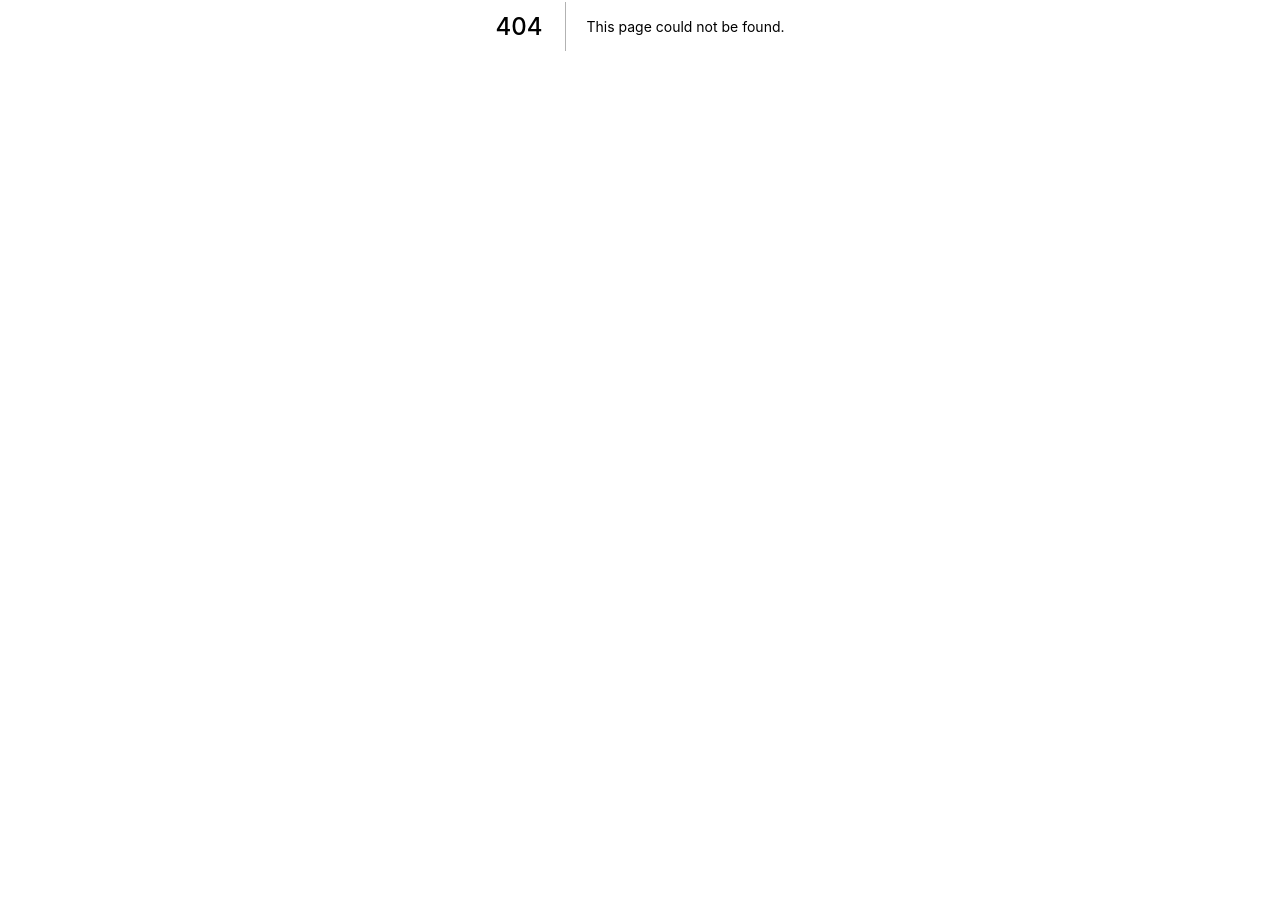
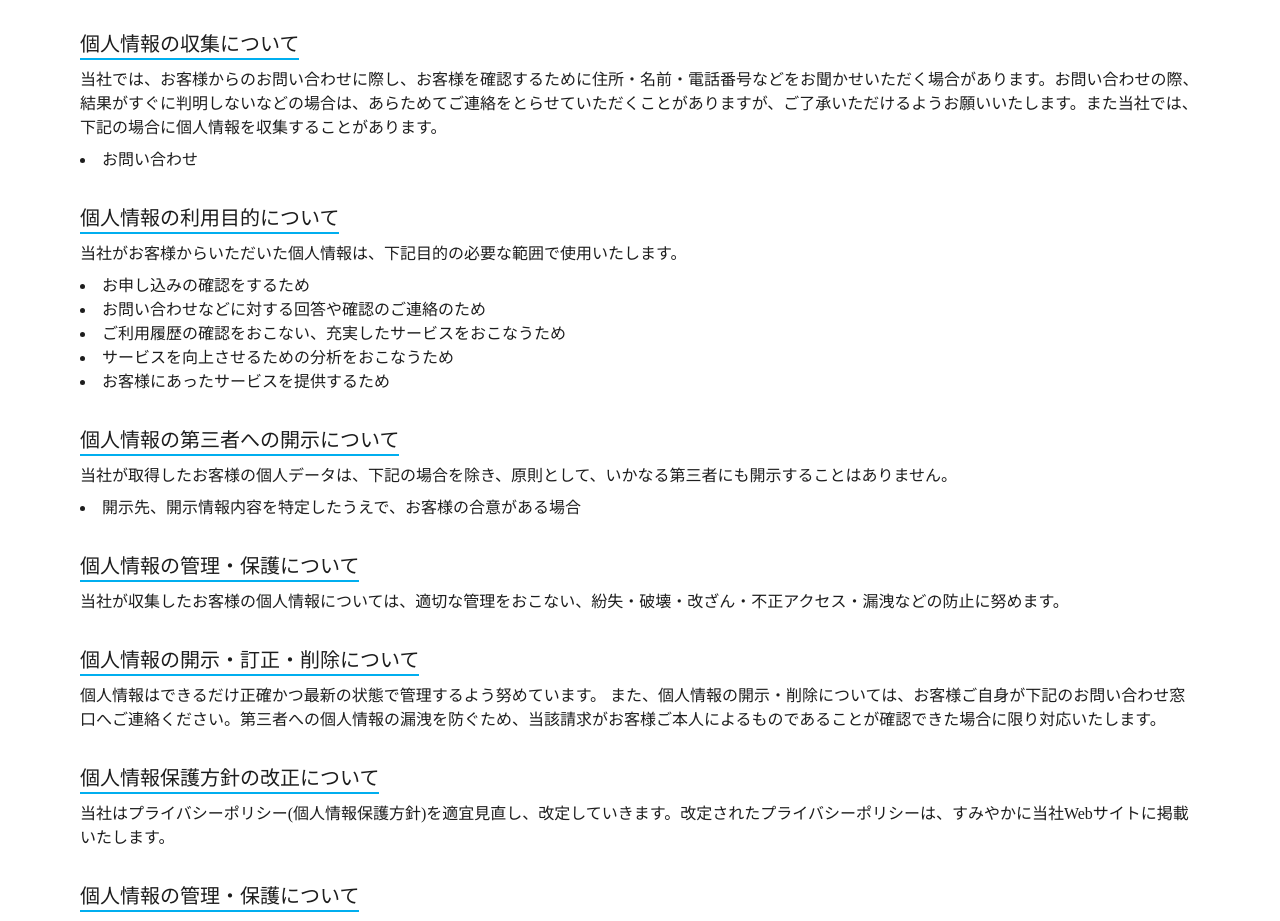
Before and after one commit to dcazrael/bellestate, a Next.js app: page /privacy in a window 1280 px wide. Before the commit this address had no page. Shown: the part 374-1295 px from the top of the page. Before the commit the page ends 800 px from the top, so only its background shows below. Built offline with nearby package versions, Linux system fonts and the light colour scheme; a web font is replaced by a local one.

Commit message:
adding privacy policy

```diff
--- /dev/null
+++ b/components/Section.tsx
@@ -0,0 +1,19 @@
+import React from 'react'
+
+type SectionProps = {
+  title: string
+  children: React.ReactNode
+}
+
+const Section = ({ title, children }: SectionProps) => {
+  return (
+    <section>
+      <h2 className="text-xl font-medium border-b-2 max-w-fit border-primary">
+        {title}
+      </h2>
+      <div className="mt-2 max-w-7xl">{children}</div>
+    </section>
+  )
+}
+
+export default Section
--- a/components/layout/Footer.tsx
+++ b/components/layout/Footer.tsx
@@ -1,7 +1,7 @@
 const Footer = () => {
   return (
     <footer className="flex flex-col justify-center w-full border-t border-primary">
-      <div className="w-full bg-gray">
+      <div className="w-full bg-gray-800">
         <div className="container flex flex-col justify-between px-8 mx-auto my-10 space-y-12 md:flex-row md:space-y-0 lg:px-20">
           <div className="w-full">
             <div className="hidden text-3xl md:block">
@@ -23,8 +23,12 @@ const Footer = () => {
                 <br />
                 ダイソー18号館302号室
               </div>
-              <a href="tel:+81527563072">052-756-3072</a>
-              <a href="fax:+81527563073">052-756-3073</a>
+              <span>
+                Tel: <a href="tel:+81527563072">052-756-3072</a>
+              </span>
+              <span>
+                Fax: <a href="fax:+81527563073">052-756-3073</a>
+              </span>
             </address>
           </div>
           <div className="md:w-1/3">
--- /dev/null
+++ b/pages/privacy.tsx
@@ -0,0 +1,113 @@
+import type { NextPage } from 'next'
+import Head from 'next/head'
+import BreadCrumb from '../components/breadcrumb/BreadCrumb'
+import Layout from '../components/layout/Layout'
+import Section from '../components/Section'
+import Title from '../components/Title'
+
+const Company: NextPage = () => {
+  return (
+    <Layout>
+      <Head>
+        <title>ベルエステート株式会社 - プライバシーポリシー</title>
+        <link rel="icon" href="/favicon.ico" />
+      </Head>
+      <div className="container flex flex-col justify-between px-8 mx-auto my-12 mt-4 md:mt-12 lg:px-20">
+        <div className="block mb-8 md:hidden">
+          <BreadCrumb title="プライバシーポリシー" />
+        </div>
+        <div className="flex justify-between mb-20">
+          <Title mainTitle="プライバシーポリシー" enTitle="Privacy Policy" />
+          <div className="hidden md:block">
+            <BreadCrumb title="プライバシーポリシー" />
+          </div>
+        </div>
+        <div className="flex flex-col justify-between space-y-8">
+          <p className="max-w-7xl">
+            武蔵野住宅販売株式会社（以降「当社」）は、個人情報保護に関する法令およびそのほかの規範を遵守いたします。
+            当社が収集する個人情報とは、個人の氏名、生年月日、住所など特定の個人を識別できる情報（ほかの情報と容易に照合することで、それにより特定の個人を識別できることも含みます）をいいます。
+          </p>
+          <Section title="個人情報の収集について">
+            <p>
+              当社では、お客様からのお問い合わせに際し、お客様を確認するために住所・名前・電話番号などをお聞かせいただく場合があります。お問い合わせの際、結果がすぐに判明しないなどの場合は、あらためてご連絡をとらせていただくことがありますが、ご了承いただけるようお願いいたします。また当社では、下記の場合に個人情報を収集することがあります。
+            </p>
+            <ul className="mt-2">
+              <li className="list-disc list-inside list-item">お問い合わせ</li>
+            </ul>
+          </Section>
+          <Section title="個人情報の利用目的について">
+            <p>
+              当社がお客様からいただいた個人情報は、下記目的の必要な範囲で使用いたします。
+            </p>
+            <ul className="mt-2">
+              <li className="list-disc list-inside list-item">
+                お申し込みの確認をするため
+              </li>
+              <li className="list-disc list-inside list-item">
+                お問い合わせなどに対する回答や確認のご連絡のため
+              </li>
+              <li className="list-disc list-inside list-item">
+                ご利用履歴の確認をおこない、充実したサービスをおこなうため
+              </li>
+              <li className="list-disc list-inside list-item">
+                サービスを向上させるための分析をおこなうため
+              </li>
+              <li className="list-disc list-inside list-item">
+                お客様にあったサービスを提供するため
+              </li>
+            </ul>
+          </Section>
+          <Section title="個人情報の第三者への開示について">
+            <p>
+              当社が取得したお客様の個人データは、下記の場合を除き、原則として、いかなる第三者にも開示することはありません。
+            </p>
+            <ul className="mt-2">
+              <li className="list-disc list-inside list-item">
+                開示先、開示情報内容を特定したうえで、お客様の合意がある場合
+              </li>
+            </ul>
+          </Section>
+          <Section title="個人情報の管理・保護について">
+            <p>
+              当社が収集したお客様の個人情報については、適切な管理をおこない、紛失・破壊・改ざん・不正アクセス・漏洩などの防止に努めます。
+            </p>
+          </Section>
+          <Section title="個人情報の開示・訂正・削除について">
+            <p>
+              個人情報はできるだけ正確かつ最新の状態で管理するよう努めています。
+              また、個人情報の開示・削除については、お客様ご自身が下記のお問い合わせ窓口へご連絡ください。第三者への個人情報の漏洩を防ぐため、当該請求がお客様ご本人によるものであることが確認できた場合に限り対応いたします。
+            </p>
+          </Section>
+          <Section title="個人情報保護方針の改正について">
+            <p>
+              当社はプライバシーポリシー(個人情報保護方針)を適宜見直し、改定していきます。改定されたプライバシーポリシーは、すみやかに当社Webサイトに掲載いたします。
+            </p>
+          </Section>
+          <Section title="個人情報の管理・保護について">
+            <p>
+              当社のプライバシーポリシーに関するお問い合わせは、下記担当者までお願いいたします。
+            </p>
+          </Section>
+          <section className="max-w-3xl p-4 bg-gray-900 border border-gray-600 hue">
+            <h2 className="text-lg font-bold">ベルエステート株式会社</h2>
+            <address className="flex flex-col mt-2">
+              <div>
+                愛知県名古屋市中村区則武1-7-15
+                <br />
+                ダイソー18号館302号室
+              </div>
+              <span>
+                Tel: <a href="tel:+81527563072">052-756-3072</a>
+              </span>
+              <span>
+                Fax: <a href="fax:+81527563073">052-756-3073</a>
+              </span>
+            </address>
+          </section>
+        </div>
+      </div>
+    </Layout>
+  )
+}
+
+export default Company
--- a/tailwind.config.js
+++ b/tailwind.config.js
@@ -6,8 +6,10 @@ module.exports = {
   theme: {
     colors: {
       primary: '#00AEEF',
-      black: '#1d1d1d',
-      gray: '#CBCBCB',
+      black: '#1D1D1D',
+      'gray-900': '#E9E9E9',
+      'gray-800': '#CBCBCB',
+      'gray-600': '#ADADAD',
       white: '#ffffff',
       transparent: 'transparent',
     },
```
